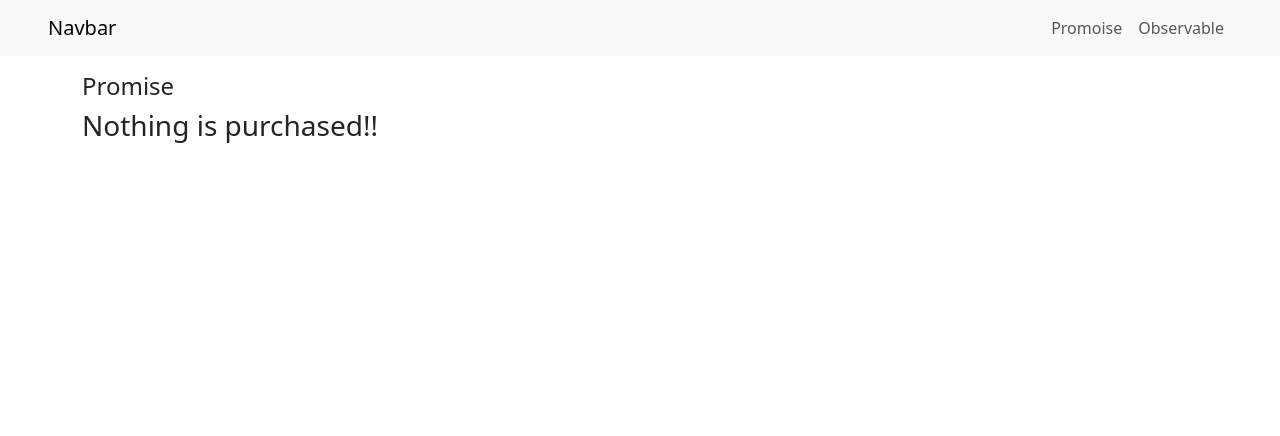
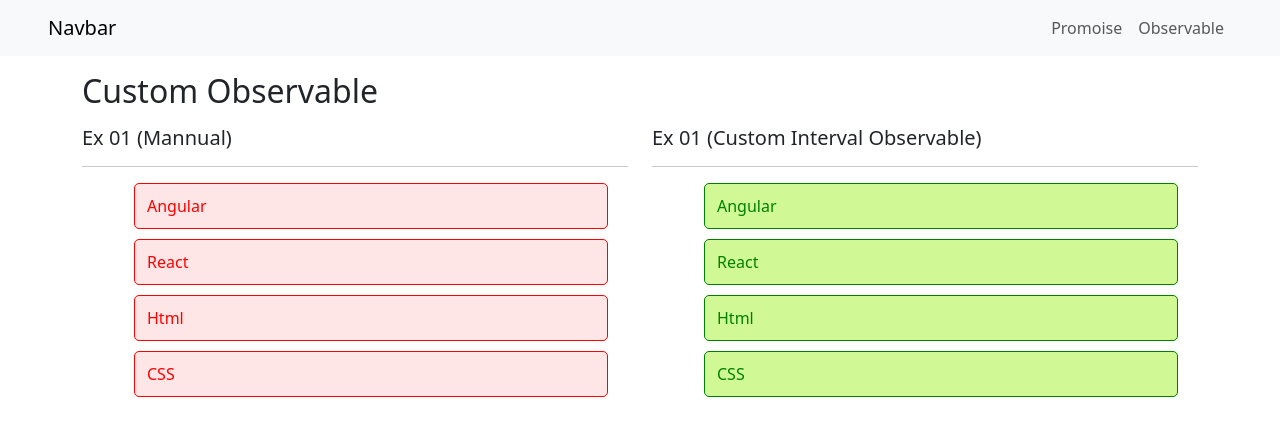
Before and after one commit to s0haibzafar/RxjsConcept, an Angular app: page /observable/custome in a window 1280 px wide. Before the commit this address led to /promoise. Shown: the top 436 px of the page. Built offline with nearby package versions, Linux system fonts and the light colour scheme.

Commit message:
WIP Custom Obs

```diff
--- a/src/app/app-routing.module.ts
+++ b/src/app/app-routing.module.ts
@@ -7,6 +7,7 @@
 import { IntervalComponent } from './nobservable/interval/interval.component';
 import { OfFromComponent } from './nobservable/of-from/of-from.component';
 import { ToarrayComponent } from './nobservable/toarray/toarray.component';
+import { CustomeComponent } from './nobservable/custome/custome.component';
 
 
 const routes: Routes = [
@@ -38,6 +39,10 @@
         path: 'toArray',
         component: ToarrayComponent,
       },
+      {
+        path: 'custome',
+        component: CustomeComponent,
+      },
     ]
   },
   {
--- a/src/app/app.module.ts
+++ b/src/app/app.module.ts
@@ -13,6 +13,7 @@
 import { IntervalComponent } from './nobservable/interval/interval.component';
 import { OfFromComponent } from './nobservable/of-from/of-from.component';
 import { ToarrayComponent } from './nobservable/toarray/toarray.component';
+import { CustomeComponent } from './nobservable/custome/custome.component';
 
 @NgModule({
   declarations: [
@@ -25,7 +26,8 @@
     ItemCardComponent,
     IntervalComponent,
     OfFromComponent,
-    ToarrayComponent
+    ToarrayComponent,
+    CustomeComponent
   ],
   imports: [
     // NgbModule,
--- a/src/app/components/item-card/item-card.component.html
+++ b/src/app/components/item-card/item-card.component.html
@@ -1,4 +1,4 @@
-<div class="card shadow border-info">
+<div class="card shadow border-info mb-4">
     <div class="card-header p-5">
         <div class="d-flex  justify-content-center">
             <button class="btn btn-info" routerLink="/observable/{{ navigateLink }}"  >
--- /dev/null
+++ b/src/app/nobservable/custome/custome.component.css
@@ -0,0 +1,25 @@
+ul.techList {
+    list-style-type: none;
+    margin: 0;
+    border: 0;
+}
+
+ul.techList li {
+    background: #f8f8f8;
+    border: 1px solid #ddd;
+    margin: 10px 20px;
+    padding: 10px 12px;
+    border-radius: 5px;
+}
+
+ul.techList.error li {
+    color: red;
+    background: rgb(255 230 230);
+    border-color: red;
+}
+
+ul.techList.complete li {
+    color: green;
+    background: rgb(208, 248, 148);
+    border-color: green;
+}
--- /dev/null
+++ b/src/app/nobservable/custome/custome.component.html
@@ -0,0 +1,35 @@
+<div class="my-3">
+    <h2 class="my-3">Custom Observable </h2>
+
+    <div class="row">
+        <div class="col-md-6">
+            <!--  -->
+            <h5>Ex 01 (Mannual)</h5>
+            <hr>
+            <ul class="techList error">
+                <li>Angular</li>
+                <li>React</li>
+                <li>Html</li>
+                <li>CSS</li>
+            </ul>
+
+            <!--  -->
+        </div>
+        <div class="col-md-6">
+            <!--  -->
+            <h5>Ex 01 (Custom Interval Observable)</h5>
+            <hr>
+            <ul class="techList complete">
+                <li>Angular</li>
+                <li>React</li>
+                <li>Html</li>
+                <li>CSS</li>
+            </ul>
+
+            <!--  -->
+        </div>
+
+    </div>
+
+
+</div>
--- /dev/null
+++ b/src/app/nobservable/custome/custome.component.ts
@@ -0,0 +1,15 @@
+import { Component, OnInit } from '@angular/core';
+
+@Component({
+  selector: 'app-custome',
+  templateUrl: './custome.component.html',
+  styleUrls: ['./custome.component.css']
+})
+export class CustomeComponent implements OnInit {
+
+  constructor() { }
+
+  ngOnInit(): void {
+  }
+
+}
--- a/src/app/nobservable/list/list.component.html
+++ b/src/app/nobservable/list/list.component.html
@@ -13,6 +13,9 @@
         <div class="col-md-3">
             <app-item-card title="ToArray" navigateLink="/toArray"></app-item-card>
         </div>
+        <div class="col-md-3">
+            <app-item-card title="Custom Obs" navigateLink="/custome"></app-item-card>
+        </div>
         <div class="col-md-3"></div>
         <div class="col-md-3"></div>
     </div>
```
